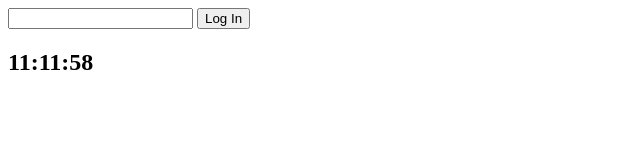
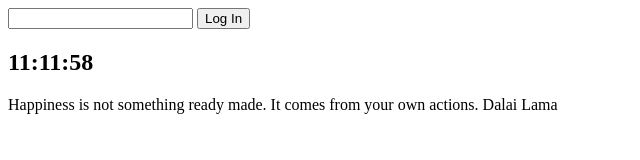
Before and after one commit to youjinjoy/momentum-cloning, a plain HTML site: page index.html in a window 1280 px wide. Shown: the whole page, without its empty margins (0-640 px from the left). Drawn offline with Linux system fonts and the light colour scheme.

Commit message:
organized clock.js and complecreated quotes.js

```diff
--- a/index.html
+++ b/index.html
@@ -12,9 +12,15 @@
       <input type="text" placehodler="What is your name?" />
       <button>Log In</button>
     </form>
+    <h2 id="clock">0:00</h2>
     <h1 id="greeting" class="hidden"></h1>
-    <h2 id="clock">0:00</h2>
+    <div id="quote">
+      <span></span>
+      <span></span>
+    </div>
     <script src="js/greeting.js"></script>
     <script src="js/clock.js"></script>
+
+    <script src="js/quotes.js"></script>
   </body>
 </html>
--- a/js/clock.js
+++ b/js/clock.js
@@ -1,33 +1,4 @@
 const clock=document.querySelector("h2#clock");
-
-// interval: 매번 일어나야 ㅏ는 무언가. 매 2초면 그것이 인터벌.
-function sayHello(){
-    console.log("Hello");
-    // 매 5초마다 확인해야 하는 경우
-}
-setInterval(sayHello,5000);
-// 2개의 argument (실행하고자 하는 funciton, 몇 ms 간격 호출인지)
-
-
-// timeout: functio을 즉시가 아닌 일정 시간이 흐른 후에 한 번 호출하는 것
-setTimeout(sayHello, 5000);
-
-// // 시간 보여주기
-// // Date object
-// new Date();
-// // 오늘 날짜를 가져옴
-// const date= new Date();
-// date.getDate();// 오늘의 '일'을 가져옴
-// date.getDay();// 오늘의 '요일'을 가져옴 (일요일은 0)
-// date.getFullYear();// 오늘의 '년'을 가져옴
-// date.getHours();
-// date.getMinutes();
-// date.getSeconds();
-
-// // 매 초마다 호출하기
-// new Date().getHours()
-// new Date().getMinutes()
-// new Date().getSeconds()
 
 function getClock(){
     const date=new Date();
@@ -36,15 +7,6 @@ function getClock(){
     const seconds= String(date.getSeconds()).padStart(2,"0");
 
     clock.innerText=`${hours}:${minutes}:${seconds}`;
-// clock.innerText=`${date.getHours()}:${date.getMinutes()}:${date.getSeconds()}`;
-// date.getHourse()에는 .padStart()를 쓸수 없다 왜냐하면 getHours()는 number 이기 때문
-// 숫자를 문자로 바꿔주기 String
 }
 getClock();
-// 처음에 1초 있다가 실행되니까 이를 막기 위함
 setInterval(getClock,1000);
-// 매 초마다 새로운 Date Objec를 만들고 있다.
-// padStart()
-// // string에 쓸 수 있는 함수. (n개의 길이, n개의 길이가 아니면 앞 쪽에 x 추가)
-// padEnd()
-// 뒤 쪽에 x 추가
--- /dev/null
+++ b/js/quotes.js
@@ -0,0 +1,65 @@
+const quotes = [
+    {
+      quote: "Believe you can and you're halfway there.",
+      author: "Theodore Roosevelt"
+    },
+    {
+      quote: "It does not matter how slowly you go as long as you do not stop.",
+      author: "Confucius"
+    },
+    {
+      quote: "Our greatest weakness lies in giving up. The most certain way to succeed is always to try just one more time.",
+      author: "Thomas A. Edison"
+    },
+    {
+      quote: "The future belongs to those who believe in the beauty of their dreams.",
+      author: "Eleanor Roosevelt"
+    },
+    {
+      quote: "The only way to do great work is to love what you do.",
+      author: "Steve Jobs"
+    },
+    {
+      quote: "Don't watch the clock; do what it does. Keep going.",
+      author: "Sam Levenson"
+    },
+    {
+      quote: "Success is not final, failure is not fatal: It is the courage to continue that counts.",
+      author: "Winston Churchill"
+    },
+    {
+      quote: "Believe in yourself and all that you are. Know that there is something inside you that is greater than any obstacle.",
+      author: "Christian D. Larson"
+    },
+    {
+      quote: "You are never too old to set another goal or to dream a new dream.",
+      author: "C.S. Lewis"
+    },
+    {
+      quote: "Happiness is not something ready made. It comes from your own actions.",
+      author: "Dalai Lama"
+    }
+  ];
+
+const quote=document.querySelector("#quote span:first-child");
+const author=document.querySelector("#quote span:last-child");
+
+// array에 접근
+// Math module 사용
+// Math.random() 0부터 1 사이의 랜덤한 값을 줌
+
+// Math.floor(Math.random()*10);
+
+// 소수점을 가진 flaot은 필요 없다.
+// round(): 반올림.
+// ceil(): 숫자를 천장까지 올려준다.
+// floor(): 숫자를 바닥까지 내려준다.
+
+// quotes 배열에 접근하기
+todaysQuote=quotes[Math.floor(Math.random()*quotes.length)];
+// array의 길이 array.length
+
+quote.innerText=todaysQuote.quote;
+// quote 요소의 텍스트를 todaysQuote의 quote 속성값으로 설정합니다.
+author.innerText=todaysQuote.author;
+//  author 요소의 텍스트를 todaysQuote의 author 속성값으로 설정합니다.
```
